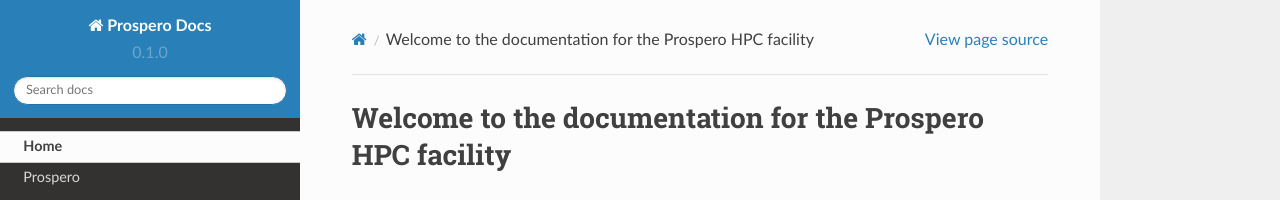
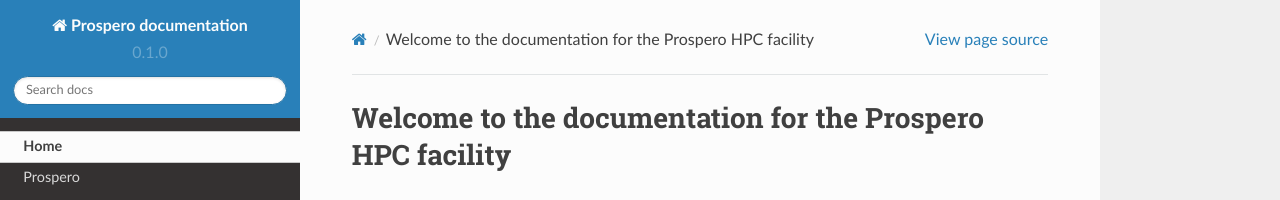
Before and after one commit to astrcrai/prospero-docs, a Sphinx documentation site: the page built from docs/source/index.rst, in a window 1280 px wide. Shown: the top 200 px of the page. Built offline with Sphinx 7.4.7 and the Read the Docs theme 2.0.0, drawn with Linux system fonts in a browser that asks for light colours.

Commit message:
Update conf.py

```diff
--- a/docs/source/conf.py
+++ b/docs/source/conf.py
@@ -2,9 +2,9 @@
 
 # -- Project information
 
-project = 'Prospero Docs'
+project = 'Prospero documentation'
 copyright = '2023, Liverpool John Moores University'
-author = 'LJMU'
+author = 'R.A. Crain & K.P. Andersson'
 
 release = '0.1'
 version = '0.1.0'
```
